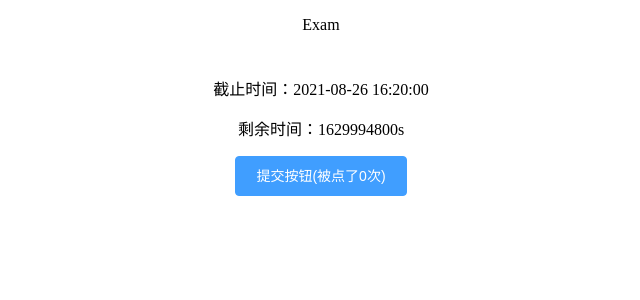
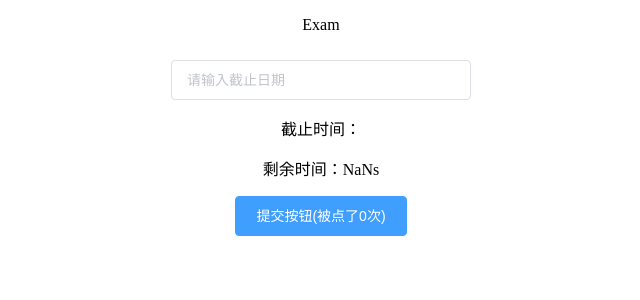
Before and after one commit to sink12138/questionnaire-planet, a Vue app in the folder frontend/: page /exam/new in a window 1280 px wide. Shown: the top 300 px of the page, without its empty margins (319-959 px from the left). Built offline with nearby package versions, Linux system fonts and the light colour scheme; no server answers; sample sign-in values are in the browser's storage; what vue-to-pdf would draw is missing.

Commit message:
考试问卷2.4

```diff
--- a/frontend/src/views/Exam.vue
+++ b/frontend/src/views/Exam.vue
@@ -5,6 +5,7 @@
     </el-header>
 
     <div class="timer">
+      <el-input v-model="deadlline" autocomplete="off" style="width: 300px" placeholder="请输入截止日期"></el-input>
       <p>截止时间：{{ deadlline }}</p>
       <p>剩余时间：{{ lefttime }}s</p>
     </div>
@@ -24,7 +25,7 @@
 export default {
   data() {
     return {
-      deadlline: "2021-08-26 16:20:00",
+      deadlline: "",
       nowtime: "",
       lefttime: 0,
       counter: 0,
```
